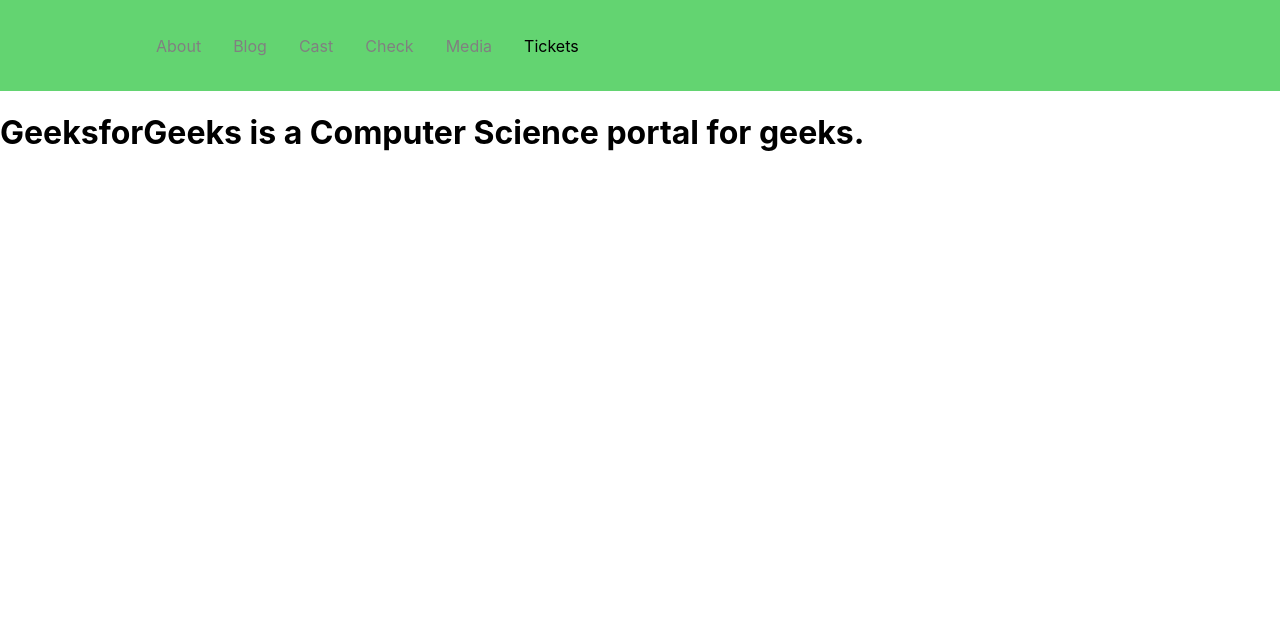
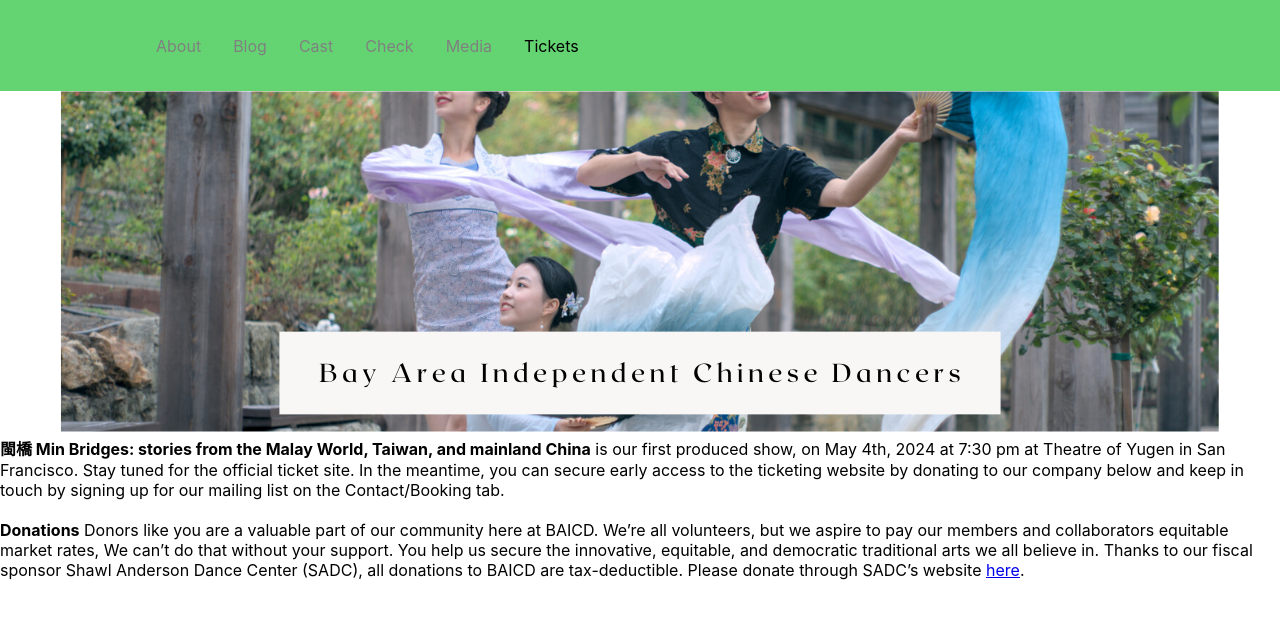
Before and after one commit to willchen122/baicd_website, a React (Create React App) app: page /tickets in a window 1280 px wide. Shown: the top 618 px of the page. Built offline with nearby package versions, Linux system fonts and the light colour scheme.

Commit message:
Updated the tickets/donation page

```diff
--- a/src/pages/tickets.js
+++ b/src/pages/tickets.js
@@ -1,19 +1,44 @@
 import React from "react";
+import BAICD_BannerImage from '../components/Banner/BAICD_BannerImage.png'
 
 const Ticket = () => {
+    const styles = {
+        // aboutText: {
+        //     marginLeft: "15%",
+        //     marginRight: "15%",
+        //     textAlign: "justify",
+
+        // },
+        // inputText: {
+        //   padding: "10px",
+        //   color: "red",
+        // },
+        banner:{
+            marginLeft: "15%",
+            marginRight: "15%",
+
+        },
+      };
+
     return (
         <div
             style={{
                 display: "flex",
-                justifyContent: "centre",
-                alignItems: "centre",
+                flexDirection: "column",
+                alignItems: "center",
                 height: "100vh",
             }}
         >
-            <h1>
-                GeeksforGeeks is a Computer Science portal
-                for geeks.
-            </h1>
+            <div className="banner" style={styles.banner}>
+                <img src={BAICD_BannerImage}></img>
+            </div>
+
+            <div>
+                <strong>閩橋 Min Bridges: stories from the Malay World, Taiwan, and mainland China</strong> is our first produced show, on May 4th, 2024 at 7:30 pm at Theatre of Yugen in San Francisco. Stay tuned for the official ticket site. In the meantime, you can secure early access to the ticketing website by donating to our company below  and keep in touch by signing up for our mailing list on the Contact/Booking tab.
+                <br></br>
+                <br></br>
+                <strong>Donations</strong> Donors like you are a valuable part of our community here at BAICD. We’re all volunteers, but we aspire to pay our members and collaborators equitable market rates, We can’t do that without your support.  You help us secure the innovative, equitable, and democratic traditional arts we all believe in. Thanks to our fiscal sponsor Shawl Anderson Dance Center (SADC), all donations to BAICD are tax-deductible. Please donate through SADC’s website <a class="donationLink" href="https://www.youtube.com/watch?v=dQw4w9WgXcQ&ab_channel=RickAstley" target="_blank">here</a>.
+            </div>
         </div>
     );
 };
```
